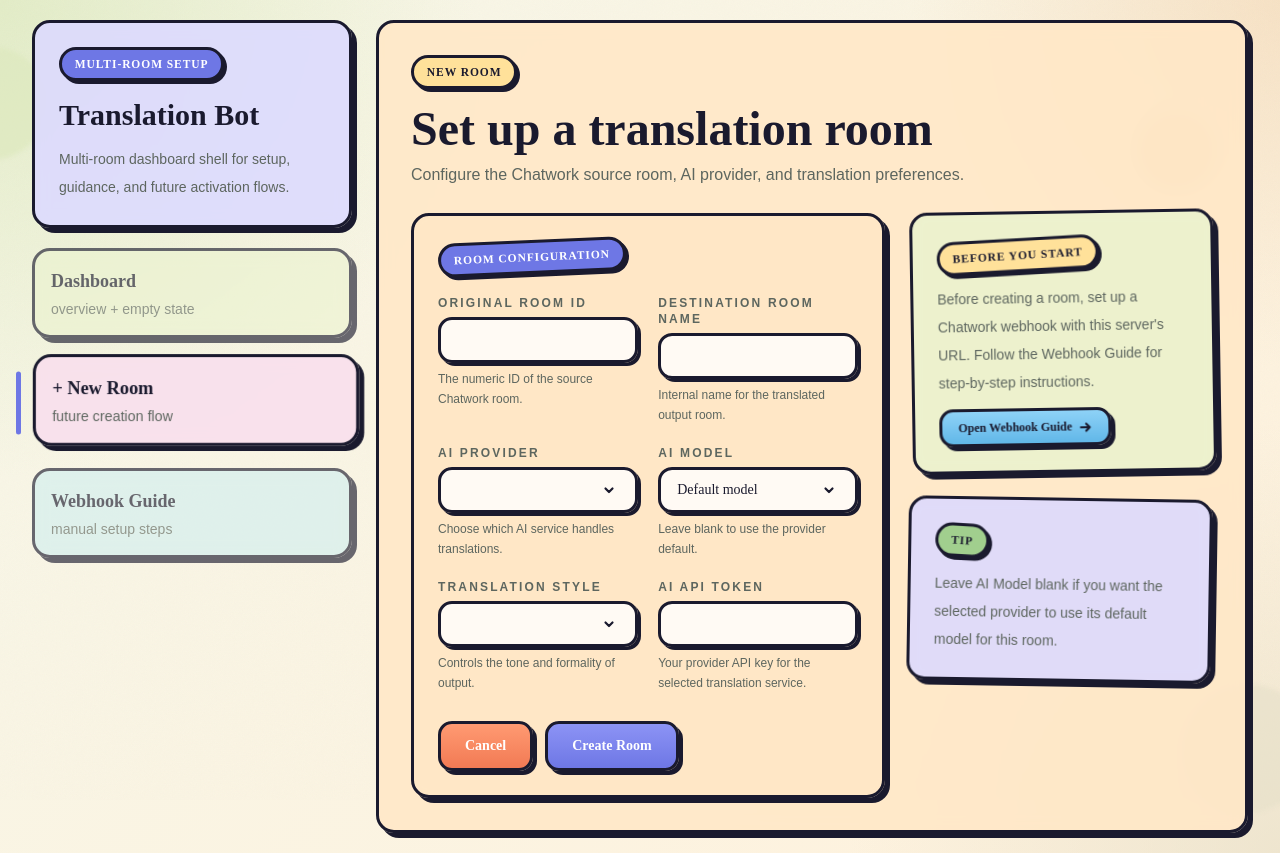
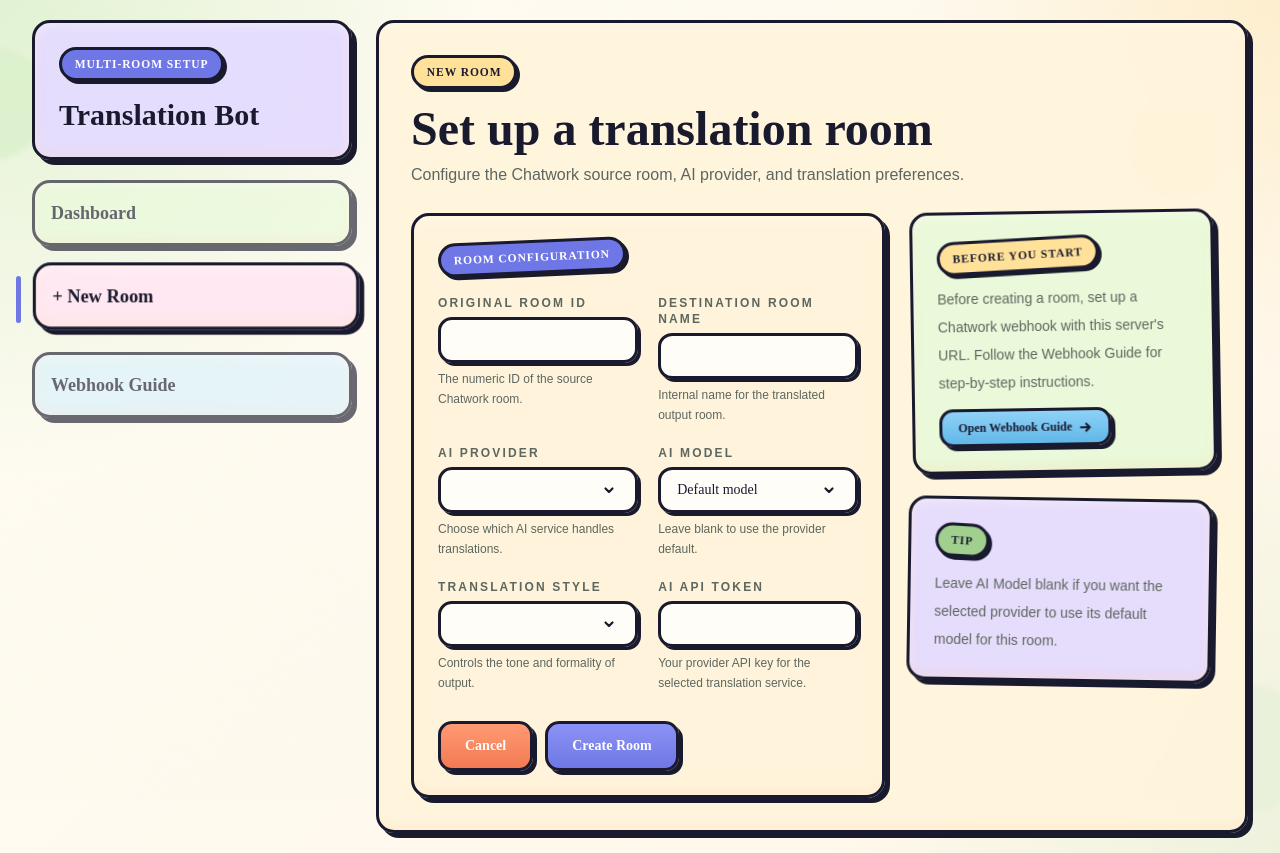
Before and after one commit to PhamMinhHaiAu-12035071/chatwork-translation-bot, a React (Vite) app in the folder packages/dashboard/: page /rooms/new in a window 1280 px wide. Built offline with nearby package versions, Linux system fonts and the light colour scheme; a web font is replaced by a local one.

Commit message:
feat(repo): brighten dashboard kawaii clay palette

```diff
--- a/packages/dashboard/src/layouts/app-layout.tsx
+++ b/packages/dashboard/src/layouts/app-layout.tsx
@@ -8,19 +8,16 @@ const navItems = [
   {
     to: '/',
     label: 'Dashboard',
-    blurb: 'overview + empty state',
     surfaceClassName: 'theme-card-matcha',
   },
   {
     to: '/rooms/new',
     label: '+ New Room',
-    blurb: 'future creation flow',
     surfaceClassName: 'theme-card-blush',
   },
   {
     to: '/guide',
     label: 'Webhook Guide',
-    blurb: 'manual setup steps',
     surfaceClassName: 'theme-card-sky',
   },
 ] as const
@@ -34,15 +31,12 @@ export function AppLayout() {
 
       <div className="relative mx-auto grid min-h-[calc(100vh-2rem)] max-w-7xl gap-6 lg:grid-cols-[320px_minmax(0,1fr)]">
         <aside className="space-y-5">
-          <BrutalCard className="theme-card-lilac space-y-4">
+          <BrutalCard className="theme-card-lilac">
             <StickerLabel tone="accent" tilt="flat">
               Multi-Room Setup
             </StickerLabel>
-            <div className="space-y-3">
+            <div className="mt-4">
               <h1 className="font-heading text-3xl font-extrabold">Translation Bot</h1>
-              <p className="font-ui-body text-sm leading-7 text-[var(--text-secondary)]">
-                Multi-room dashboard shell for setup, guidance, and future activation flows.
-              </p>
             </div>
           </BrutalCard>
 
@@ -77,9 +71,6 @@ export function AppLayout() {
                       ].join(' ')}
                     >
                       <div className="font-heading text-lg font-bold">{item.label}</div>
-                      <div className="font-ui-body mt-1 text-sm text-[var(--text-secondary)]">
-                        {item.blurb}
-                      </div>
                     </motion.div>
                   </div>
                 )}
--- a/packages/dashboard/src/styles/global.css
+++ b/packages/dashboard/src/styles/global.css
@@ -1,8 +1,8 @@
 @import 'tailwindcss';
 
 :root {
-  --bg-gradient-start: #f6f7e9;
-  --bg-gradient-end: #fff1dc;
+  --bg-gradient-start: #fffdf5;
+  --bg-gradient-end: #fff7e8;
   --border: #1a1a2e;
   --accent: #6e77e5;
   --success: #a1cf8e;
@@ -12,20 +12,24 @@
   --warm-accent: #f27a54;
   --pink-accent: #d44470;
   --sky-accent: #61b7e8;
-  --card-glass: rgba(255, 255, 255, 0.68);
-  --card-matcha: rgba(235, 243, 206, 0.88);
-  --card-cream: rgba(255, 232, 198, 0.88);
-  --card-lilac: rgba(220, 218, 255, 0.88);
-  --card-blush: rgba(249, 223, 237, 0.88);
-  --card-sky: rgba(204, 239, 243, 0.86);
-  --card-mint: rgba(216, 255, 237, 0.88);
-  --card-butter: rgba(255, 225, 154, 0.88);
-  --card-peach: rgba(255, 226, 212, 0.88);
+  --card-glass: rgba(255, 255, 255, 0.78);
+  --surface-clay-shine: inset 0 3px 10px rgba(255, 255, 255, 0.42), inset 0 -4px 10px rgba(255, 183, 120, 0.16);
+  --card-matcha: rgba(233, 250, 218, 0.92);
+  --card-cream: rgba(255, 245, 220, 0.92);
+  --card-lilac: rgba(228, 219, 255, 0.92);
+  --card-blush: rgba(255, 230, 242, 0.92);
+  --card-sky: rgba(213, 240, 255, 0.9);
+  --card-mint: rgba(110, 231, 183, 0.9);
+  --card-butter: rgba(253, 230, 138, 0.9);
+  --card-peach: rgba(255, 228, 196, 0.92);
   --text-primary: #1a1a2e;
   --text-secondary: #5d665f;
-  --organic-circle-1: #dde9be;
-  --organic-circle-2: #f3d5b1;
-  --organic-circle-3: #e7e0c9;
+  --organic-circle-1-rgb: 217, 240, 201;
+  --organic-circle-2-rgb: 253, 231, 183;
+  --organic-circle-3-rgb: 229, 240, 216;
+  --organic-circle-1: #d9f0c9;
+  --organic-circle-2: #fde7b7;
+  --organic-circle-3: #e5f0d8;
 }
 
 html {
@@ -39,9 +43,9 @@ body {
   color: var(--text-primary);
   font-family: 'Zen Maru Gothic', sans-serif;
   background:
-    radial-gradient(circle at top left, rgba(221, 233, 190, 0.78), transparent 31%),
-    radial-gradient(circle at top right, rgba(243, 213, 177, 0.58), transparent 24%),
-    radial-gradient(circle at bottom right, rgba(231, 224, 201, 0.7), transparent 28%),
+    radial-gradient(circle at top left, rgba(var(--organic-circle-1-rgb), 0.76), transparent 31%),
+    radial-gradient(circle at top right, rgba(var(--organic-circle-2-rgb), 0.56), transparent 24%),
+    radial-gradient(circle at bottom right, rgba(var(--organic-circle-3-rgb), 0.68), transparent 28%),
     linear-gradient(135deg, var(--bg-gradient-start), var(--bg-gradient-end));
 }
 
@@ -148,7 +152,7 @@ html::-webkit-scrollbar-thumb:hover {
   border: 3px solid var(--border);
   border-radius: 18px;
   background: var(--card-glass);
-  box-shadow: 5px 5px 0 var(--border);
+  box-shadow: 5px 5px 0 var(--border), var(--surface-clay-shine);
   backdrop-filter: blur(8px);
 }
 
@@ -208,7 +212,7 @@ html::-webkit-scrollbar-thumb:hover {
   min-width: 180px;
   border: 3px solid var(--border);
   border-radius: 14px;
-  background: rgba(255, 243, 230, 0.97);
+  background: var(--card-cream);
   box-shadow: 4px 4px 0 var(--border);
   padding: 8px;
   display: flex;
@@ -477,8 +481,8 @@ html::-webkit-scrollbar-thumb:hover {
   width: calc(100% - 2rem);
   border: 3px solid var(--border);
   border-radius: 18px;
-  background: rgba(255, 243, 230, 0.97);
-  box-shadow: 6px 6px 0 var(--border);
+  background: var(--card-cream);
+  box-shadow: 6px 6px 0 var(--border), var(--surface-clay-shine);
   padding: 1.5rem;
   animation: delete-modal-pop-in 200ms cubic-bezier(0.34, 1.56, 0.64, 1);
 }
@@ -521,7 +525,7 @@ html::-webkit-scrollbar-thumb:hover {
 .delete-modal-warning-panel {
   border: 2px dashed rgba(26, 26, 46, 0.35);
   border-radius: 14px;
-  background: rgba(249, 223, 237, 0.52);
+  background: var(--card-blush);
   padding: 0.85rem 1rem;
 }
 
@@ -529,7 +533,7 @@ html::-webkit-scrollbar-thumb:hover {
   padding: 0.85rem 1rem;
   border: 2px dashed rgba(26, 26, 46, 0.35);
   border-radius: 14px;
-  background: rgba(255, 255, 255, 0.5);
+  background: var(--card-glass);
 }
 
 .delete-modal-actions {
```
Also changed, not shown: 4 other files (tests, documents, lock files or other folders).
